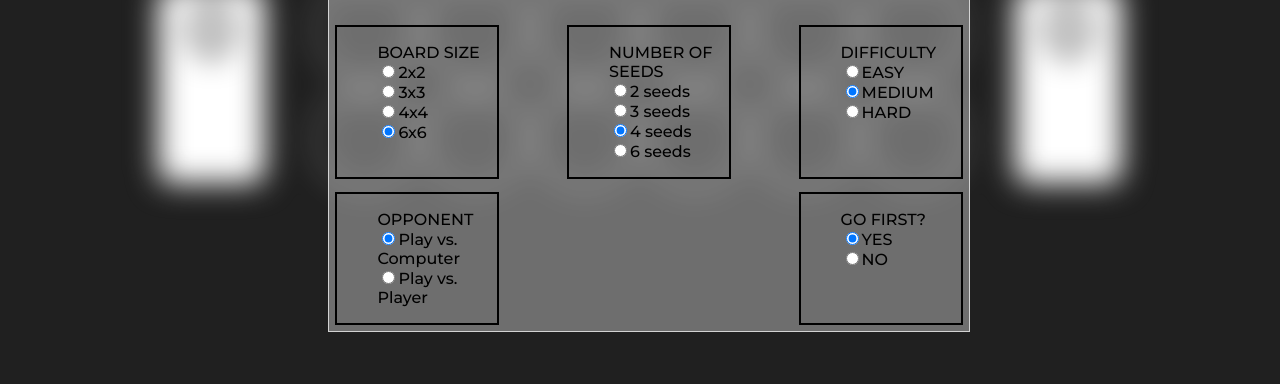
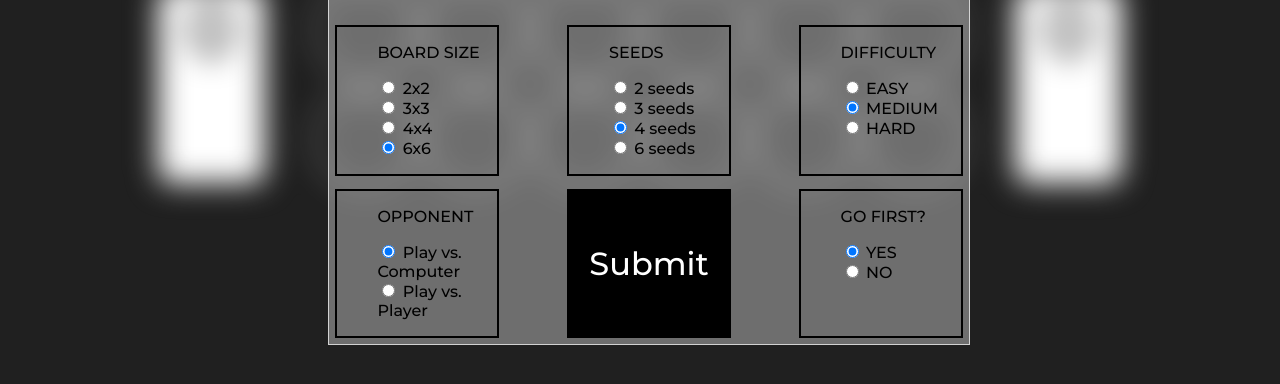
Before and after one commit to Alpro1993/Mancala, a plain HTML site: page index.html in a window 1280 px wide. Both pictures are taken after a click on the button "Settings". Shown: the part 162-546 px from the top of the page. Drawn offline with Linux system fonts and the light colour scheme.

Commit message:
cleaned up settings menu and added submit

```diff
--- a/app.js
+++ b/app.js
@@ -6,7 +6,7 @@ function initial_config() {
 
 function assign_event_listeners() {
 
-    //Buttons
+    /////////Nav Buttons////////////////////////
     document.getElementById("settingsButton").addEventListener("click", function(eventObj) {
         eventObj.stopPropagation();
         show_overlay("settingsOverlay");
@@ -25,6 +25,26 @@ function assign_event_listeners() {
         show_overlay("loginOverlay")
     });
 
+    ////////////Radio Buttons////////////////
+    //Board Size Buttons
+    document.getElementById("boardSize2").addEventListener("click", function(eventObj) {
+        eventObj.stopPropagation();
+        load_board(2);
+    });
+    document.getElementById("boardSize3").addEventListener("click", function(eventObj) {
+        eventObj.stopPropagation();
+        load_board(3);
+    });
+    document.getElementById("boardSize4").addEventListener("click", function(eventObj) {
+        eventObj.stopPropagation();
+        load_board(4);
+    });
+    document.getElementById("boardSize6").addEventListener("click", function(eventObj) {
+        eventObj.stopPropagation();
+        load_board(6);
+    });
+
+    ////////Handling of overlay clicks
     //Stop overlays from closing if you click inside the white area
     var overlays = document.getElementsByClassName("overlay");
     for(let i=0; i<overlays.length; i++) {
--- a/index.html
+++ b/index.html
@@ -17,92 +17,114 @@
 
   <div class="overlayContainer">
 
-    <div class="overlay" id="settingsOverlay" >
-      <div class="title"><h1>SETTINGS</h1></div>
-      <div class="overlayMenu" id="boardSize" >
+    <div class="overlay" id="settingsOverlay">
+      <div class="title">
+        <h1>SETTINGS</h1>
+      </div>
+      <form class="flexForm">
+        <div class="overlayMenu" id="boardSize">
           <ul class="radioButtons">
-          <li>BOARD SIZE</li>
-          <li><input type="radio" name="boardSize2" id=2 onclick="event.stopPropagation(); load_board(2)"><label
-              for="2">2x2</label></li>
-          <li><input type="radio" name="boardSize3" id=3 onclick="event.stopPropagation(); load_board(3)"><label
-              for="3">3x3</label></li>
-          <li><input type="radio" name="boardSize4" id=4 onclick="event.stopPropagation(); load_board(4)"><label
-              for="4">4x4</label></li>
-          <li><input type="radio" name="boardSize6" id=6 checked="checked"
-              onclick="event.stopPropagation(); load_board(6)"><label for="6">6x6</label></li>
+            <p>BOARD SIZE
+            <p>
+              <li><input type="radio" value="boardSize2" name="boardSize2" id="boardSize2">
+                <label for="boardSize2">2x2</label>
+              <li><input type="radio" value="boardSize3" name="boardSize3" id="boardSize3">
+                <label for="boardSize3">3x3</label>
+              <li><input type="radio" value="boardSize4" name="boardSize4" id="boardSize4">
+                <label for="boardSize4">4x4</label>
+              <li><input type="radio" value="boardSize6" name="boardSize6" id="boardSize6" checked="checked">
+                <label for="boardSize6">6x6</label>
           </ul>
         </div>
         <div class="overlayMenu" id="numberOfSeeds">
           <ul class="radioButtons">
-          <li>NUMBER OF SEEDS</li>
-          <li><input type="radio" class="numberOfSeeds" name="numberOfSeeds" id="2seeds"
-              onclick="event.stopPropagation(); load_board(2)"><label for="2">2 seeds</label></li>
-          <li><input type="radio" class="numberOfSeeds" name="numberOfSeeds" id="3seeds"
-              onclick="event.stopPropagation(); load_board(3)"><label for="3">3 seeds</label></li>
-          <li><input type="radio" class="numberOfSeeds" name="numberOfSeeds" id="4seeds" checked="checked"
-              onclick="event.stopPropagation(); load_board(4)"><label for="4">4 seeds</label></li>
-          <li><input type="radio" class="numberOfSeeds" name="numberOfSeeds" id="6seeds"
-              onclick="event.stopPropagation(); load_board(6)"><label for="6">6 seeds</label></li>
+            <p>SEEDS</p>
+            <li><input type="radio" value="numberOfSeeds2" name="numberOfSeeds" id="2seeds">
+              <label for="numberOfSeeds2">2 seeds</label><br>
+            <li><input type="radio" value="numberOfSeeds3" name="numberOfSeeds" id="3seeds">
+              <label for="numberOfSeeds3">3 seeds</label><br>
+            <li><input type="radio" value="numberOfSeeds4" name="numberOfSeeds" id="4seeds" checked="checked">
+              <label for="numberOfSeeds4">4 seeds</label><br>
+            <li><input type="radio" value="numberOfSeeds6" name="numberOfSeeds" id="6seeds">
+              <label for="numberOfSeeds6">6 seeds</label><br>
           </ul>
+
         </div>
         <div class="overlayMenu" id="difficulty">
           <ul class="radioButtons">
-          <li>DIFFICULTY</li>
-          <li><input type="radio" name="difficulty" id="difEasy" onclick="event.stopPropagation(); load_board(2)"><label
-              for="2">EASY</label></li>
-          <li><input type="radio" name="difficulty" id="difMedium" checked="checked"
-              onclick="event.stopPropagation(); load_board(3)"><label for="3">MEDIUM</label></li>
-          <li><input type="radio" name="difficulty" id="difHard" onclick="event.stopPropagation(); load_board(4)"><label
-              for="4">HARD</label></li>
+            <li>
+              <p>DIFFICULTY</p>
+            <li><input type="radio" name="difficulty" id="difEasy">
+              <label for="difEasy">EASY</label>
+            <li><input type="radio" name="difficulty" id="difMedium" checked="checked">
+              <label for="difMedium">MEDIUM</label>
+            <li><input type="radio" name="difficulty" id="difHard">
+              <label for="difHard">HARD</label>
           </ul>
+
         </div>
         <div class="overlayMenu" id="opponent">
           <ul class="radioButtons">
-          <li>OPPONENT</li>
-          <li><input type="radio" name="opponent" id="computer" checked="checked"
-              onclick="event.stopPropagation(); load_board(2)"><label for="2">Play vs. Computer</label></li>
-          <li><input type="radio" name="opponent" id="player" onclick="event.stopPropagation(); load_board(3)"><label
-              for="3">Play vs. Player</label></li>
+            <li>
+              <p>OPPONENT</p>
+            </li>
+            <li><input type="radio" value="pve" name="opponent" id="computer" checked="checked">
+              <label for="computer">Play vs. Computer</label>
+            <li><input type="radio" value="pvp" name="opponent" id="player">
+              <label for="3">Play vs. Player</label>
           </ul>
+        </div>
+        <div class="submitSettings" id="submitSettings">
+          <input type="submit" value="Submit">
         </div>
         <div class="overlayMenu" id="goFirst">
           <ul class="radioButtons">
-          <li>GO FIRST?</li>
-          <li><input type="radio" name="goFirst" id="goFirstYes" checked="checked"
-              onclick="event.stopPropagation(); load_board(2)"><label for="2">YES</label></li>
-          <li><input type="radio" name="goFirst" id="goFirstNo" onclick="event.stopPropagation(); load_board(3)"><label
-              for="3">NO</label></li>
+            <li>
+              <p>GO FIRST?</p>
+            </li>
+            <li><input type="radio" value="goFirstYes" name="goFirst" id="goFirstYes" checked="checked">
+              <label for="goFirstYes">YES</label>
+            <li><input type="radio" value="goFirstNo" name="goFirst" id="goFirstNo">
+              <label for="goFirstNo">NO</label>
           </ul>
         </div>
+      </form>
     </div>
 
     <div class="overlay" id="rulesOverlay">
       <ol class="overlayMenu" id="rulesList">
         <h1 class="title">RULES</h1>
-        <br><li>The game begins with one player picking up all of the pieces in any
+        <br>
+        <li>The game begins with one player picking up all of the pieces in any
           one of the pockets on his/her side</li>
-        <br><li>Moving counter-clockwise, the player deposits one of the stones in each pocket until
+        <br>
+        <li>Moving counter-clockwise, the player deposits one of the stones in each pocket until
           the stones run out</li>
-        <br><li>If you run into your own Mancala(store), deposit one piece in it.
+        <br>
+        <li>If you run into your own Mancala(store), deposit one piece in it.
           If you run into your opponent's Mancala, skip it and continue moving to the next pocket.</li>
-        <br><li>If the last piece you drop is in your own Mancala, you take another turn</li>
-        <br><li>If the last piece you drop is in an empty pocket on your side,
+        <br>
+        <li>If the last piece you drop is in your own Mancala, you take another turn</li>
+        <br>
+        <li>If the last piece you drop is in an empty pocket on your side,
           you capture that piece adn any pieces in the pocket directly opposite.</li>
-        <br><li>Always place all capture pieces in your Mancala(store)</li>
-        <br><li>The game ends when all six pockets on one side of the Mancala board are empty.</li>
-        <br><li>The player who still has pieces
+        <br>
+        <li>Always place all capture pieces in your Mancala(store)</li>
+        <br>
+        <li>The game ends when all six pockets on one side of the Mancala board are empty.</li>
+        <br>
+        <li>The player who still has pieces
           on his/her side of the board when the game ends captures all of those pieces.</li>
-        <br><li>Count all the pieces in each Mancala. The winner is the player with the most pieces.</li>
+        <br>
+        <li>Count all the pieces in each Mancala. The winner is the player with the most pieces.</li>
       </ol>
     </div>
 
     <div class="overlay" id="leaderboardOverlay"></div>
 
     <div class="overlay" id="loginOverlay">
-
       <div class="overlayMenu" id="loginForm">
         <h4>Login</h4>
-
         <div>
           <label for="username">Username:</label><br>
           <input type="text" id="username" name="username">
--- a/style.css
+++ b/style.css
@@ -97,6 +97,35 @@ input[type="radio"] + label {
     padding-bottom: 3%;
 }
 
+.flexForm {
+    display: flex;
+    flex-wrap: wrap;
+    width: 100%;
+    margin: auto;
+    justify-content: space-between;
+}
+
+input[type="submit"] {
+    background-color: black;
+    border: 0px;
+    color: white;
+    font-family: 'Montserrat', sans-serif;
+    font-size: 2rem;
+    width: 100%;
+}
+.submitSettings {
+    display: flex;
+    flex-basis: 25%;
+
+    margin: 1% 1%;
+
+    border: 2px solid black;
+
+    font-family: 'Montserrat', sans-serif;
+    background-color: black;
+    color: white;
+}
+
 .title {
     flex: 100%;
     text-align: center;
```
Lines whose indentation alone changed are shown as unchanged.
